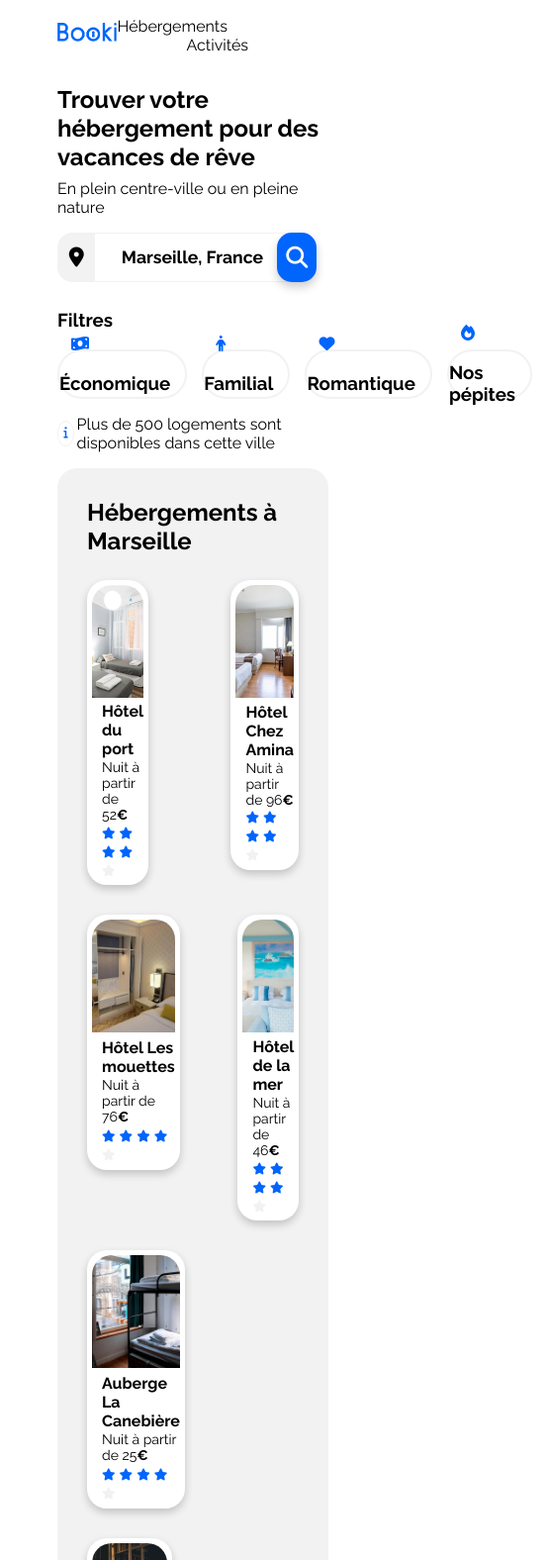
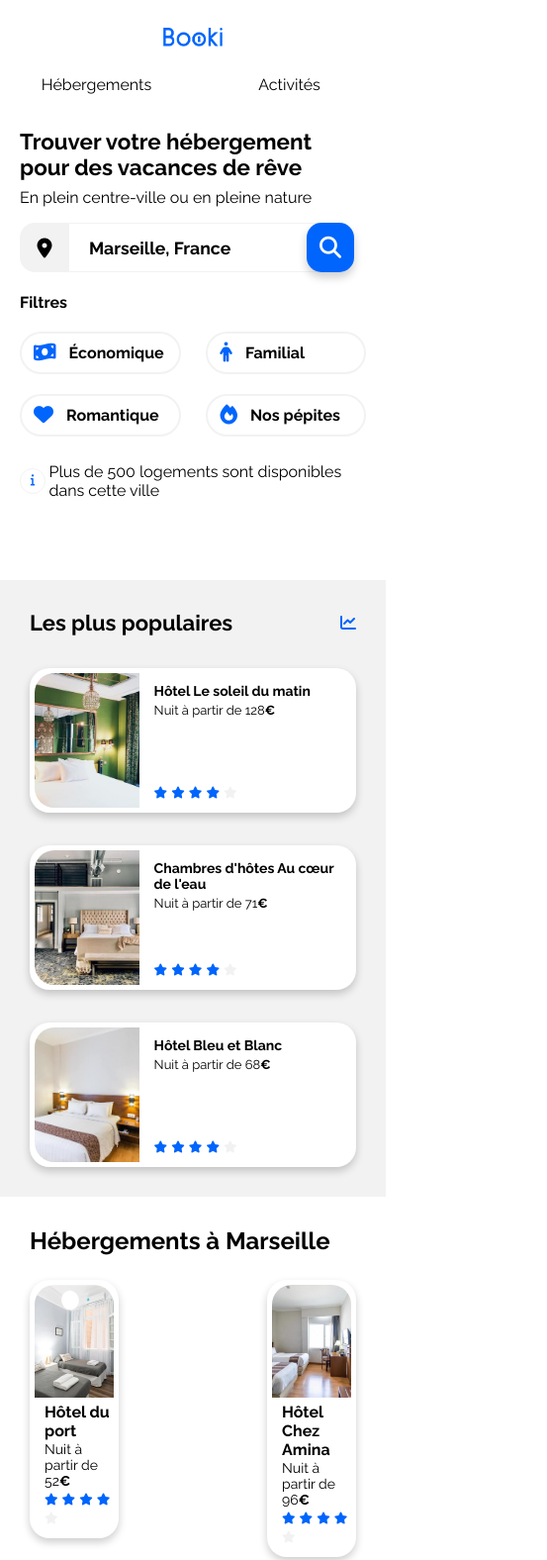
Before and after one commit to Rene-Naqqash/projet_rn2, a plain HTML site: page projet_2_booki/index.html in a window 390 px wide. Shown: the top 1576 px of the page at 99% size, 553 px wide, since content can reach past the window. Drawn offline with Linux system fonts and the light colour scheme.

Commit message:
Mobile Responsive Done only for : nav-bar, search, filters, Populaires-section.

```diff
--- a/projet_2_booki/css/style.css
+++ b/projet_2_booki/css/style.css
@@ -22,6 +22,7 @@ body {
 .main-container {
   width: 100%;
   max-width: 1440px;
+  min-width: 320px;
   padding: 0 50px;
   box-sizing: border-box;
 }
@@ -65,21 +66,22 @@ a {
 
 /********* NavBar ***********/
 #logo-png {
+  margin-top: 28px;
   height: 19px;
 }
 nav {
   display: flex;
   justify-content: space-between;
   align-items: center;
-  height: 64px;
 }
+
 .nav-bar {
   align-self: flex-start;
-  margin-top: 15px;
+  margin-top: 14px;
 }
 #hebergements,
 #activites {
-  padding-top: 15px;
+  padding-top: 14px;
 }
 #activites {
   margin-left: 70px;
@@ -94,7 +96,8 @@ nav {
 .booki-heading p {
   margin-top: 0;
 }
-.booki-heading h2 {
+.booki-heading h1 {
+  margin-top: 60px;
   margin-bottom: 8px;
 }
 #search {
@@ -175,14 +178,16 @@ nav {
 
 .container-filters h3 {
   display: inline-block;
+  margin-top: 12px;
+  margin-bottom: 12px;
 }
 .clickable-filters {
   display: flex;
-  height: 50px;
+  flex-wrap: wrap;
 }
 .clickable-filters i {
   margin-left: 12px;
-  margin-right: 12px;
+  margin-right: 9px;
 }
 .clickable-filters h3 {
   padding-right: 15px;
@@ -204,10 +209,12 @@ nav {
   display: flex;
   justify-content: flex-start;
   align-items: center;
+  margin-bottom: 15px;
+  margin-top: 10px;
 }
 
 .info-icon {
-  width: 24px;
+  min-width: 24px;
   height: 24px;
   border: solid var(--main-bg-color) 1px;
   border-radius: 100%;
@@ -247,13 +254,21 @@ nav {
   justify-content: space-between;
   gap: 30px;
 }
-
+.container-hebergements .card-rating {
+  margin-bottom: 5px;
+}
+.hebergements a {
+  padding: 5px;
+  height: 100%;
+  display: block;
+}
 .hebergements .card {
   display: block;
   flex: 0 0 calc(33.333% - 20px);
   height: 100%;
   background-color: #fff;
   box-sizing: border-box;
+  padding: 0;
 }
 .hebergements .card-content {
   display: flex;
@@ -276,14 +291,16 @@ nav {
 .hebergements .card-subtitle {
   font-size: 14px;
   margin-top: 0%;
-  margin-bottom: 3%;
+  margin-bottom: 2%;
 }
 
 .afficher-plus-title {
-  margin: 38px 0px 0px;
+  font-size: large;
+  font-weight: bolder;
+  margin: 45px 0px 0px;
 }
 
-/****** Populaires ***********/
+/********* Populaires ***********/
 .populaires {
   width: 32%;
 }
@@ -332,6 +349,10 @@ nav {
   max-width: 95%;
   padding: 0 2.5%;
 }
+.activites-section h2 {
+  margin-top: 70px;
+  margin-bottom: 40px;
+}
 .activites-container {
   display: flex;
   /* justify-content: space-between; */
@@ -364,14 +385,19 @@ footer {
   display: flex;
   justify-content: space-between;
 }
-.ft {
+.footer-sections {
   width: 33%;
   padding: 0 10px 0 15px;
 }
 
 /* Le code ci-dessous correspond à la version responsive uniquement */
 
-/****** Media queries ***********/
+/******** Media queries ***********/
+/* @media (max-width: 1184px) and (min-width: 1024px) {
+  .hebergements h3 {
+    font-size: small;
+  }
+} */
 /* Medium devices (tablets, less/equal than 1024px) */
 @media (max-width: 1024px) {
   .container-filters {
@@ -399,7 +425,7 @@ footer {
     justify-content: space-between;
   }
 
-  .populaires-cards a {
+  .populaires-cards article {
     width: 30%;
   }
 
@@ -413,8 +439,95 @@ footer {
 }
 
 /* Small devices (phones, less than 768px) */
-@media (max-width: 767.98px) {
-  /* ... */
+@media (max-width: 768px) {
+  /* Body */
+  body {
+    margin: 0;
+  }
+  /* Main Container */
+  .main-container {
+    width: 100%;
+    padding: 0;
+    /* background-color: grey; */
+  }
+  /* Nav-Bar */
+  nav {
+    flex-direction: column;
+    align-items: center;
+  }
+  .nav-bar {
+    width: 100%;
+    display: flex;
+    justify-content: center;
+    margin-top: 15px;
+  }
+  #hebergements,
+  #activites {
+    width: 50%;
+    margin: 0;
+    padding: 10px 1% 15px;
+    text-align: center;
+  }
+  #hebergements:hover,
+  #activites:hover {
+    border-top: none;
+    border-bottom: solid var(--main-color) 2.5px;
+    color: var(--main-color);
+  }
+
+  /* Section Rechercher */
+  .booki-heading h1 {
+    font-size: 1.4em;
+    margin-top: 20px;
+    margin-bottom: 8px;
+  }
+  .booki-heading p {
+    margin-top: 0;
+  }
+  .recherche-filtres {
+    padding: 0 20px;
+  }
+
+  #search-input {
+    width: 235px;
+    text-align: left;
+    padding-left: 20px;
+  }
+
+  /* Filtres */
+  .title-filters {
+    margin-bottom: 10px;
+  }
+  .container-filters h3 {
+    display: inline-block;
+    margin-top: 10px;
+    margin-bottom: 10px;
+    font-size: medium;
+  }
+  .clickable-filters #familial {
+    padding-right: 60px;
+  }
+  .clickable-filters #romantique {
+    padding-right: 20px;
+  }
+  .clickable-filters #nos-pepites {
+    padding-right: 24px;
+  }
+  .clickable-filters {
+    display: flex;
+    width: 100%;
+    flex-wrap: wrap;
+    justify-content: space-between;
+    gap: 20px 10px;
+  }
+  .clickable-filters a {
+    border: solid var(--main-bg-color) 2px;
+    border-radius: 25px;
+    margin-right: 0px;
+    display: flex;
+    align-items: center;
+    flex-wrap: nowrap;
+  }
 
   /* bouton */
   #search-btn {
@@ -431,4 +544,28 @@ footer {
     display: inline;
     color: white;
   }
+  /* Hebergements And Populaires */
+  .hebergements-and-populaires {
+    flex-direction: column-reverse;
+  }
+  /* Hebergements */
+  .hebergements-and-populaires .hebergements {
+    background-color: white;
+    padding: 30px;
+  }
+  /* Populaires  */
+  .hebergements-and-populaires .populaires {
+    background-color: var(--main-bg-color);
+    border-radius: 0px;
+  }
+  .populaires {
+    width: 100%;
+  }
+  .populaires-cards {
+    flex-direction: column;
+    width: 100%;
+  }
+  .populaires-cards article {
+    width: 100%;
+  }
 }
--- a/projet_2_booki/index.html
+++ b/projet_2_booki/index.html
@@ -36,7 +36,7 @@
         </nav>
         <section class="recherche-filtres">
           <div class="booki-heading">
-            <h2>Trouver votre hébergement pour des vacances de rêve</h2>
+            <h1>Trouver votre hébergement pour des vacances de rêve</h1>
             <p>En plein centre-ville ou en pleine nature</p>
           </div>
 
@@ -64,26 +64,26 @@
             <div class="clickable-filters">
               <a href="#"
                 ><div>
-                  <i class="fa-solid fa-money-bill-wave"></i>
-                  <h3>Économique</h3>
+                  <i class="fa-solid fa-money-bill-wave fa-lg"></i>
+                  <h3 id="economique">Économique</h3>
                 </div></a
               >
               <a href="#">
                 <div>
-                  <i class="fa-solid fa-person"></i>
-                  <h3>Familial</h3>
+                  <i class="fa-solid fa-person fa-lg"></i>
+                  <h3 id="familial">Familial</h3>
                 </div></a
               >
               <a href="#"
                 ><div>
-                  <i class="fa-solid fa-heart"></i>
-                  <h3>Romantique</h3>
+                  <i class="fa-solid fa-heart fa-lg"></i>
+                  <h3 id="romantique">Romantique</h3>
                 </div></a
               >
               <a href="#"
                 ><div>
-                  <i class="fa-solid fa-fire"></i>
-                  <h3>Nos pépites</h3>
+                  <i class="fa-solid fa-fire fa-lg"></i>
+                  <h3 id="nos-pepites">Nos pépites</h3>
                 </div></a
               >
             </div>
@@ -103,8 +103,8 @@
             <h2>Hébergements à Marseille</h2>
             <div class="container-hebergements">
               <!-- Card n°1 -->
-              <a href="#" class="card">
-                <article>
+              <article class="card">
+                <a href="#">
                   <img
                     src="./images/hebergements/fred-kleber.jpg"
                     alt="Image de la chambre d'hôtel montrant un lit"
@@ -128,11 +128,11 @@
                       <span class="sr-only">Note de 4 sur 5</span>
                     </div>
                   </div>
+                </a>
               </article>
-              </a>
               <!-- Card n°2 -->
-              <a href="#" class="card">
-                <article>
+              <article class="card">
+                <a href="#">
                   <img
                     src="./images/hebergements/febrian-zakaria.jpg"
                     alt="Image de la chambre d'hôtel montrant un lit"
@@ -156,8 +156,8 @@
                       <span class="sr-only">Note de 4 sur 5</span>
                     </div>
                   </div>
+                </a>
               </article>
-              </a>
 
               <!-- Card n°3 -->
               <article class="card">
@@ -189,8 +189,8 @@
               </article>
 
               <!-- Card n°4 -->
-              <a href="#" class="card">
-                <article>
+              <article class="card">
+                <a href="#">
                   <img
                     src="./images/hebergements/annie-spratt.jpg"
                     alt="Image de la chambre d'hôtel montrant un lit"
@@ -214,12 +214,12 @@
                       <span class="sr-only">Note de 4 sur 5</span>
                     </div>
                   </div>
+                </a>
               </article>
-              </a>
 
               <!-- Card n°5 -->
-              <a href="" class="card">
-                <article>
+              <article class="card">
+                <a href="#">
                   <img
                     src="./images/hebergements/marcus-loke.jpg"
                     alt="Image de la chambre d'hôtel montrant un lit"
@@ -243,13 +243,13 @@
                       <span class="sr-only">Note de 4 sur 5</span>
                     </div>
                   </div>
+                </a>
               </article>
-              </a>
 
               <!-- Card n°6 -->
 
-              <a href="" class="card">
-                <article>
+              <article class="card">
+                <a href="#">
                   <img
                     src="./images/hebergements/nicate-lee.jpg"
                     alt="Image de la chambre d'hôtel montrant un lit"
@@ -273,11 +273,11 @@
                       <span class="sr-only">Note de 4 sur 5</span>
                     </div>
                   </div>
+                </a>
               </article>
-              </a>
             </div>
             <div class="see-more">
-              <h3 class="afficher-plus-title">Afficher Plus</h3>
+              <p class="afficher-plus-title">Afficher Plus</p>
             </div>
           </section>
 
@@ -289,8 +289,9 @@
               <i class="fa-solid fa-chart-line" aria-hidden="true"></i>
             </div>
             <div class="populaires-cards">
-              <a href="#">
-                <article class="card">
+              <!-- Card n°1 -->
+              <article>
+                <a href="#" class="card">
                   <img
                     src="./images/hebergements/emile-guillemot.jpg"
                     alt="Image de la chambre d'hôtel montrant un lit"
@@ -314,10 +315,11 @@
                       <span class="sr-only">Note de 4 sur 5</span>
                     </div>
                   </div>
+                </a>
               </article>
-              </a>
-              <a href="#">
-                <article class="card">
+              <!-- Card n°2 -->
+              <article>
+                <a href="#" class="card">
                   <img
                     src="./images/hebergements/aw-creative.jpg"
                     alt="Image de la chambre d'hôtel montrant un lit"
@@ -343,10 +345,11 @@
                       <span class="sr-only">Note de 4 sur 5</span>
                     </div>
                   </div>
+                </a>
               </article>
-              </a>
-              <a href="#">
-                <article class="card">
+              <!-- Card n°3 -->
+              <article>
+                <a href="#" class="card">
                   <img
                     src="./images/hebergements/febrian-zakaria2.jpg"
                     alt="Image de la chambre d'hôtel montrant un lit"
@@ -370,8 +373,8 @@
                       <span class="sr-only">Note de 4 sur 5</span>
                     </div>
                   </div>
+                </a>
               </article>
-              </a>
             </div>
           </section>
         </div>
@@ -380,55 +383,47 @@
           <section class="activites-section">
             <h2>Activités à Marseille</h2>
             <div class="activites-container">
-              <a href="" class="card">
+              <a href="#" class="card">
                 <article>
                   <img
                     src="./images/activites/reno-laithienne.jpg"
                     alt="Image de Vieux-Port"
                   />
                   <div class="card-content">
-                    <div class="card-txt">
                     <h3 class="card-title">Vieux-Port</h3>
-                    </div>
                   </div>
                 </article>
               </a>
-              <a href="" class="card">
+              <a href="#" class="card">
                 <article>
                   <img
                     src="./images/activites/paul-hermann.jpg"
                     alt="Image de Fort de Pomègues"
                   />
                   <div class="card-content">
-                    <div class="card-txt">
                     <h3 class="card-title">Fort de Pomègues</h3>
-                    </div>
                   </div>
                 </article>
               </a>
-              <a href="" class="card">
+              <a href="#" class="card">
                 <article>
                   <img
                     src="./images/activites/kilyan-sockalingum.jpg"
                     alt="Image de Parc national des Calanquesh"
                   />
                   <div class="card-content">
-                    <div class="card-txt">
                     <h3 class="card-title">Parc national des Calanques</h3>
-                    </div>
                   </div>
                 </article>
               </a>
-              <a href="" class="card">
+              <a href="#" class="card">
                 <article>
                   <img
                     src="./images/activites/florian-wehde.jpg"
                     alt="Image de Notre-Dame-de-la-Garde"
                   />
                   <div class="card-content">
-                    <div class="card-txt">
                     <h3 class="card-title">Notre-Dame-de-la-Garde</h3>
-                    </div>
                   </div>
                 </article>
               </a>
@@ -438,21 +433,21 @@
       </main>
       <footer>
         <div class="container-footer">
-          <div class="ft">
+          <div class="footer-sections">
             <h3>À propos</h3>
-            <a href=""><p>Fonctionnement du site</p></a>
-            <a href=""><p>Conditions générales</p></a>
-            <a href=""><p>Données et confidentialité</p></a>
+            <a href="#"><p>Fonctionnement du site</p></a>
+            <a href="#"><p>Conditions générales</p></a>
+            <a href="#"><p>Données et confidentialité</p></a>
           </div>
-          <div class="ft">
+          <div class="footer-sections">
             <h3>Nos hébergementsh</h3>
-            <a href=""><p>Charte qualité</p></a>
-            <a href=""><p>Proposer votre hôtel</p></a>
+            <a href="#"><p>Charte qualité</p></a>
+            <a href="#"><p>Proposer votre hôtel</p></a>
           </div>
-          <div class="ft">
+          <div class="footer-sections">
             <h3>Assistance</h3>
-            <a href=""><p>Centre d'aide</p></a>
-            <a href=""><p>Nous contacter</p></a>
+            <a href="#"><p>Centre d'aide</p></a>
+            <a href="#"><p>Nous contacter</p></a>
           </div>
         </div>
       </footer>
```
Lines whose indentation alone changed are shown as unchanged.
